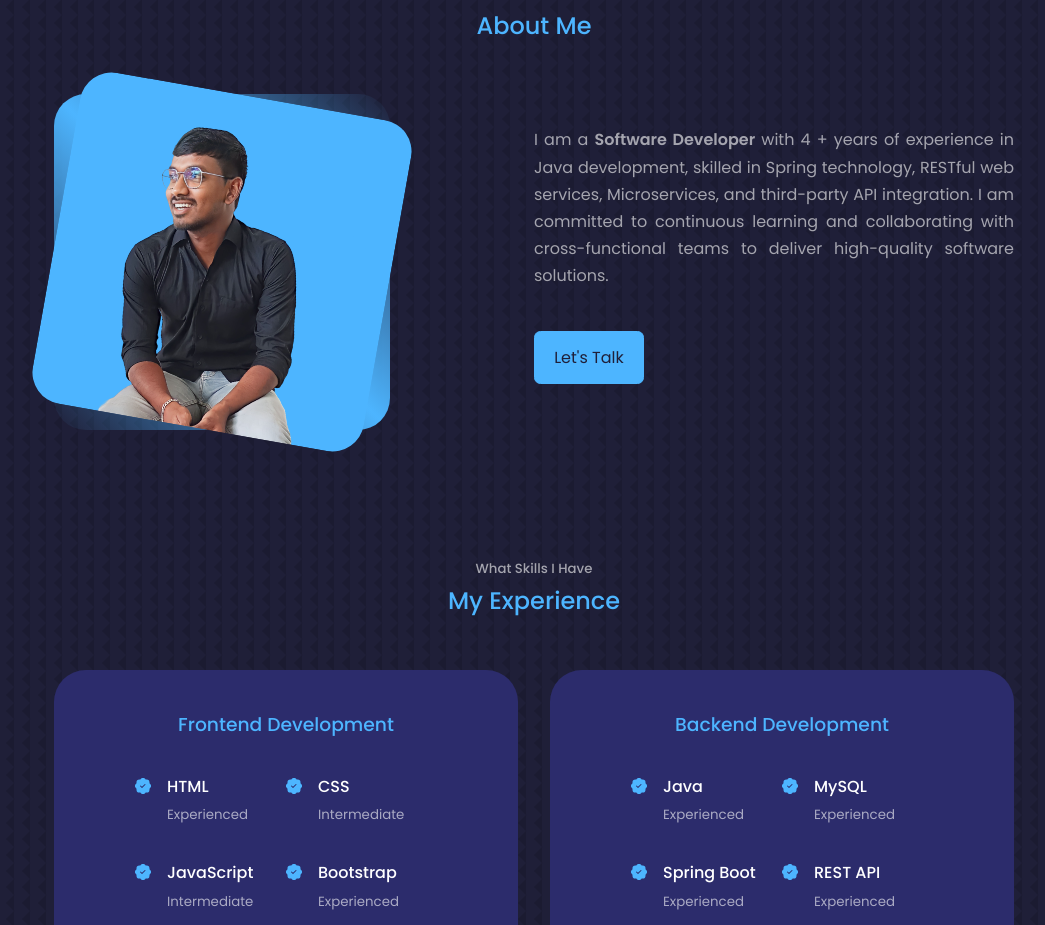
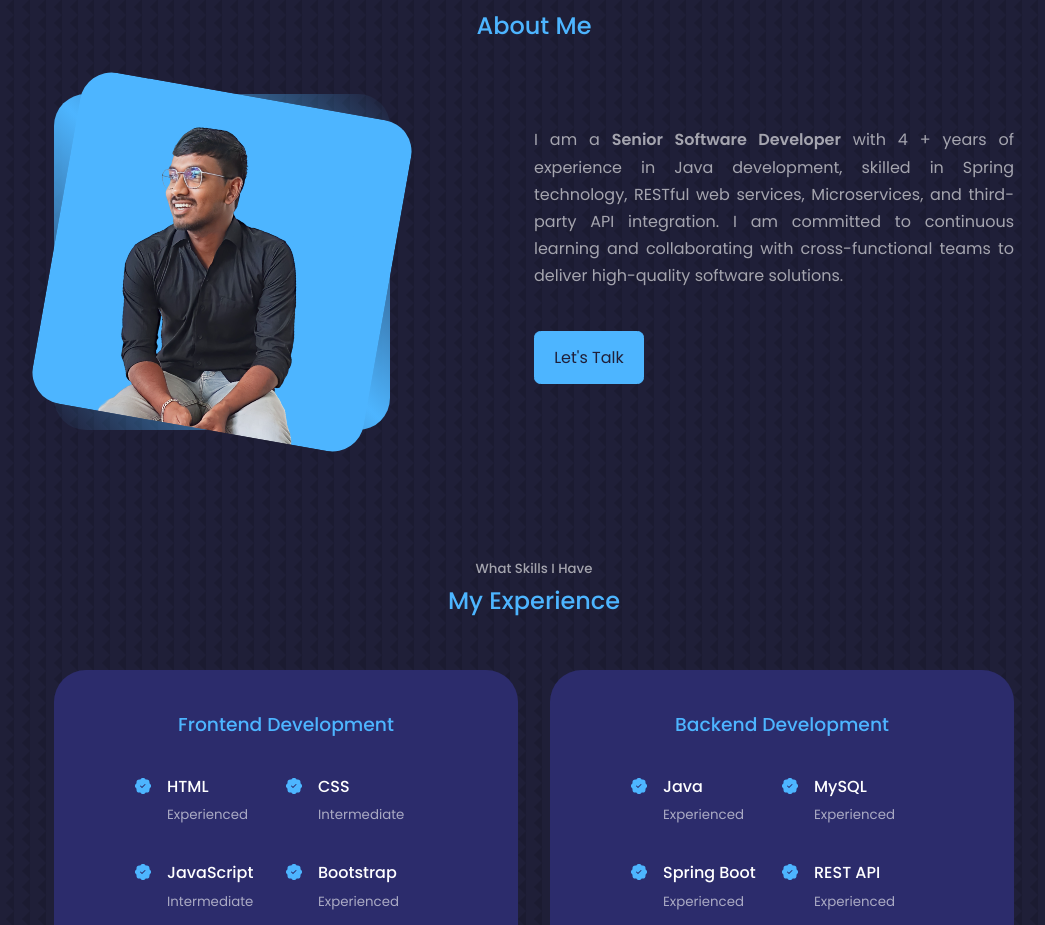
Before and after one commit to manohar-19/portfolio, a React (Create React App) app: page / in a window 1280 px wide. Shown: the part 1105-2030 px from the top of the page, without its empty margins (106-1151 px from the left). Built offline with nearby package versions, Linux system fonts and the light colour scheme.

Commit message:
experience update 2

```diff
--- a/src/components/about/About.jsx
+++ b/src/components/about/About.jsx
@@ -39,7 +39,7 @@ const About = () => {
             </article>
           </div> */}
           <p>
-          I am a <strong>Software Developer</strong> with 4 + years of experience in Java development, skilled in Spring technology, RESTful web services, Microservices, and third-party API integration. I am committed to continuous learning and collaborating with cross-functional teams to deliver high-quality software solutions.
+          I am a <strong>Senior Software Developer</strong> with 4 + years of experience in Java development, skilled in Spring technology, RESTful web services, Microservices, and third-party API integration. I am committed to continuous learning and collaborating with cross-functional teams to deliver high-quality software solutions.
           </p>
           <a href="#contact" className="btn btn-primary">
             Let's Talk
```
